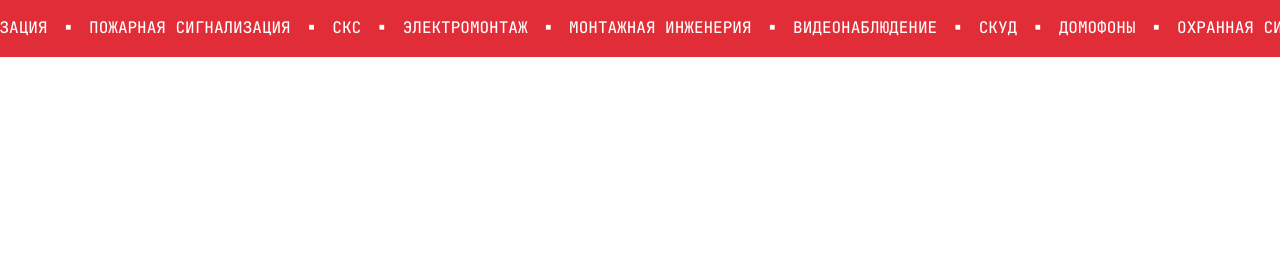
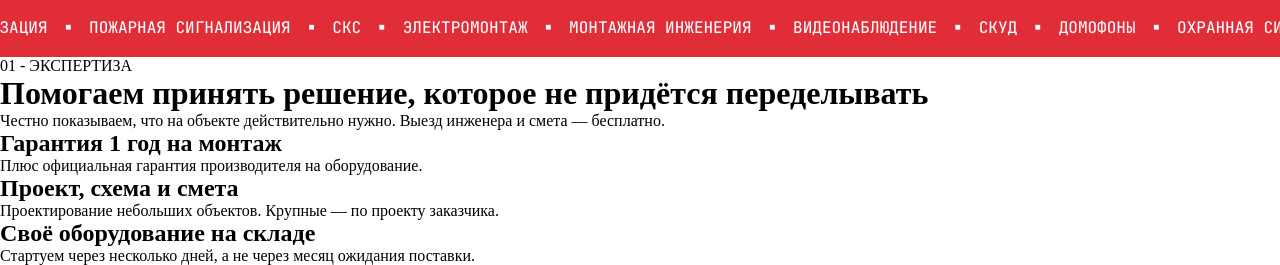
Before and after one commit to mank000/empire, a Django app: page / in a window 1280 px wide. Shown: the part 761-1026 px from the top of the page. Before the commit the page ends 818 px from the top, so only its background shows below. Run offline with Django 5.2, Linux system fonts and the light colour scheme.

Commit message:
refactor: организовал шаблоны и отформатировал код

```diff
--- a/static/css/header.css
+++ b/static/css/header.css
@@ -1,4 +1,3 @@
-
 .header-container {
   width: auto;
   height: 80px;
@@ -26,20 +25,18 @@ nav a {
 }
 .header-contact {
   display: flex;
-
 }
 .header-contact a {
   text-decoration: none;
   font-size: 18px;
 }
-.header-contact span{
+.header-contact span {
   display: block;
   font-size: 14px;
   text-align: right;
 }
 .header-phone {
   margin-right: 16px;
-
 }
 .header-phone a {
   font-family: "Onest";
@@ -60,10 +57,7 @@ nav a {
   vertical-align: middle;
   color: rgba(14, 16, 20, 0.6);
   margin-top: 4px;
-
 }
-
-
 
 .header-socials {
   display: flex;
@@ -97,18 +91,17 @@ nav a {
 }
 
 .telegram-social {
-    --social-color: #239FDB;
+  --social-color: #239fdb;
 }
 
 .whatsapp-social {
-    --social-color: #32D951;
+  --social-color: #32d951;
 }
 
 .header-socials a:hover {
   background-color: white;
   color: var(--social-color);
 }
-
 
 /* псевдоклассы */
 
@@ -119,6 +112,6 @@ nav a:hover {
 .header-contact a:hover {
   text-decoration: underline;
 }
-nav a:not(:first-child){
+nav a:not(:first-child) {
   margin-left: 20px;
 }
--- a/static/css/home.css
+++ b/static/css/home.css
@@ -1,4 +1,3 @@
-
 .block-with-video {
   position: relative;
   height: 680px;
@@ -21,12 +20,7 @@
   pointer-events: none;
 
   background:
-        linear-gradient(
-            0deg,
-            rgba(14, 16, 20, 0) 0%,
-            #0E1014 110.83%
-        ),
-        #0E10141A;
+    linear-gradient(0deg, rgba(14, 16, 20, 0) 0%, #0e1014 110.83%), #0e10141a;
 }
 
 .video-overlay::after {
@@ -34,7 +28,7 @@
   position: absolute;
   inset: 0;
 
-    background: #E02D370F;
+  background: #e02d370f;
   mix-blend-mode: overlay;
 }
 /* Третий слой — текст */
@@ -64,18 +58,14 @@
   background:
     linear-gradient(var(--color), var(--color)) top left / 30px 1px,
     linear-gradient(var(--color), var(--color)) top left / 1px 30px,
-
     linear-gradient(var(--color), var(--color)) top right / 30px 1px,
     linear-gradient(var(--color), var(--color)) top right / 1px 30px,
-
     linear-gradient(var(--color), var(--color)) bottom left / 30px 1px,
     linear-gradient(var(--color), var(--color)) bottom left / 1px 30px,
-
     linear-gradient(var(--color), var(--color)) bottom right / 30px 1px,
     linear-gradient(var(--color), var(--color)) bottom right / 1px 30px;
 
   background-repeat: no-repeat;
-
 }
 .top span {
   font-family: JetBrains Mono;
@@ -106,8 +96,6 @@
   letter-spacing: 0;
   text-transform: uppercase;
   margin: 0;
-
-
 }
 .heading span {
   display: block;
@@ -120,15 +108,13 @@
 
   width: 375px;
   flex-shrink: 0;
-    color: #FFFFFFCC;
-
-
+  color: #ffffffcc;
 }
 .advantages {
   display: flex;
   align-items: center;
-    gap:10px;
-    border-top: rgba(255,255,255,0.2) solid 1px;
+  gap: 10px;
+  border-top: rgba(255, 255, 255, 0.2) solid 1px;
   padding-top: 28px;
 }
 .advantages div {
@@ -147,7 +133,7 @@
 }
 
 .advantages div span {
-    font-family: 'JetBrains Mono';
+  font-family: "JetBrains Mono";
   font-weight: 500;
 
   font-size: 16px;
@@ -168,7 +154,7 @@
 .footer-date {
   display: flex;
   flex-direction: row-reverse;
-    color: #FFFFFF66;
+  color: #ffffff66;
   font-family: JetBrains Mono;
   font-weight: 400;
   font-size: 16px;
@@ -176,7 +162,6 @@
   letter-spacing: 0%;
   vertical-align: middle;
   text-transform: uppercase;
-
 }
 .footer-left {
   display: flex;
@@ -193,7 +178,6 @@
   letter-spacing: 0%;
   vertical-align: middle;
   color: rgba(255, 255, 255, 1);
-
 }
 .red-button {
   display: inline-flex;
@@ -201,7 +185,7 @@
   width: 244px;
   height: 50px;
   box-sizing: border-box;
-    background-color: #E02D37;
+  background-color: #e02d37;
   border: 2px solid white;
   color: white;
   text-decoration: none;
@@ -212,7 +196,7 @@
   align-items: center;
   justify-content: center;
   flex: 1;
-    font-family: 'JetBrains Mono';
+  font-family: "JetBrains Mono";
   font-weight: 700;
   font-size: 16px;
   line-height: 100%;
@@ -220,7 +204,6 @@
   text-align: center;
   vertical-align: middle;
   text-transform: uppercase;
-
 }
 
 .red-button-arrow {
@@ -229,7 +212,6 @@
   justify-content: center;
   flex: 0 0 46px;
   border-left: 2px solid white;
-
 }
 .red-button:hover {
   background: rgba(184, 33, 41, 1);
--- a/static/css/running-string.css
+++ b/static/css/running-string.css
@@ -1,7 +1,7 @@
 .running-string {
   width: 100%;
   height: 58px;
-    background: #E02D37;
+  background: #e02d37;
   overflow: hidden;
 }
 
@@ -22,7 +22,7 @@
   font-family: "JetBrains Mono";
   font-size: 16px;
   font-weight: 500;
-    line-height: 18px
+  line-height: 18px;
 }
 
 @keyframes track-scroll {
--- a/templates/base.html
+++ b/templates/base.html
@@ -1,13 +1,10 @@
-
 {% load static %}
-
 <!DOCTYPE html>
 <html lang="ru">
     <head>
         <meta charset="UTF-8">
         <meta name="viewport" content="width=device-width, initial-scale=1.0">
         {% block extra_css %}{% endblock %}
-
         <link rel="stylesheet" href="{% static 'css/header.css' %}">
         <link rel="stylesheet" href="{% static 'css/base.css' %}">
         <title>{% block title %}Сайт{% endblock %}</title>
--- /dev/null
+++ b/templates/includes/expertise.html
@@ -0,0 +1,26 @@
+<div>
+    <div>
+        <span>01 - ЭКСПЕРТИЗА</span>
+        <h1>
+            Помогаем принять решение,
+            которое не придётся переделывать
+        </h1>
+    </div>
+    <span>Честно показываем, что на объекте действительно нужно. Выезд инженера и смета — бесплатно.</span>
+    <div>
+        <div>
+            <div>
+                <h2>Гарантия 1 год на монтаж</h2>
+                <span>Плюс официальная гарантия производителя на оборудование.</span>
+            </div>
+        </div>
+        <div>
+            <h2>Проект, схема и смета</h2>
+            <span>Проектирование небольших объектов. Крупные — по проекту заказчика.</span>
+        </div>
+        <div>
+            <h2>Своё оборудование на складе</h2>
+            <span>Стартуем через несколько дней, а не через месяц ожидания поставки.</span>
+        </div>
+    </div>
+</div>
--- /dev/null
+++ b/templates/includes/first-page.html
@@ -0,0 +1,55 @@
+{% load static %}
+<div class="first-page">
+    <div class="block-with-video">
+        <video class="video" autoplay muted loop playsinline>
+            <source src="{% static 'video/magnific-luxury-cinematic.mp4' %}"
+                    type="video/mp4">
+        </video>
+        <div class="video-overlay"></div>
+        <div class="video-content">
+            <div class="rectangles">
+                <div class="top">
+                    <svg width="8"
+                         height="8"
+                         viewBox="0 0 8 8"
+                         fill="none"
+                         xmlns="http://www.w3.org/2000/svg">
+                        <rect width="8" height="8" rx="4" fill="#E02D37" />
+                    </svg>
+                    <span>REC 00:00:00</span>
+                </div>
+                <div class="heading">
+                    <h1>СИСТЕМЫ ЗАЩИТЫ</h1>
+                    <span>Проектируем, монтируем и настраиваем системы безопасности и электрику — от квартиры до распределённой сети филиалов.</span>
+                </div>
+                <div class="advantages">
+                    <div>
+                        <span>Бизнесу и частным клиентам</span>
+                    </div>
+                    <div>
+                        <span>Один подрядчик на весь цикл</span>
+                    </div>
+                    <div>
+                        <span>Бесплатный выезд инженера</span>
+                    </div>
+                </div>
+                <div class="footer">
+                    <div class="footer-left">
+                        <span class="upper-button">
+                            Установим любые системы защиты во Владивостоке
+                            <br>
+                            под ключ: проект, оборудование, монтаж и сдача объекта
+                        </span>
+                        <a href="#" class="red-button">
+                            <span class="red-button-text">Оставить заявку</span>
+                            <span class="red-button-arrow">→</span>
+                        </a>
+                    </div>
+                    <div class="footer-date">
+                        <span>DATE / 06.08.2026</span>
+                    </div>
+                </div>
+            </div>
+        </div>
+    </div>
+</div>
--- /dev/null
+++ b/templates/includes/running-string.html
@@ -0,0 +1,22 @@
+<div class="running-string">
+  <div class="track">
+    <div class="track-item">
+      <span>СКУД　▪　ДОМОФОНЫ　▪　ОХРАННАЯ СИГНАЛИЗАЦИЯ　▪　ПОЖАРНАЯ
+        СИГНАЛИЗАЦИЯ　▪　СКС　▪　ЭЛЕКТРОМОНТАЖ　▪　МОНТАЖНАЯ
+        ИНЖЕНЕРИЯ　▪　ВИДЕОНАБЛЮДЕНИЕ　▪　СКУД　▪　ДОМОФОНЫ　▪　ОХРАННАЯ
+        СИГНАЛИЗАЦИЯ　▪　ПОЖАРНАЯ
+        СИГНАЛИЗАЦИЯ　▪　СКС　▪　ЭЛЕКТРОМОНТАЖ　▪　МОНТАЖНАЯ
+        ИНЖЕНЕРИЯ　▪　ВИДЕОНАБЛЮДЕНИЕ　▪
+      </span>
+    </div>
+    <div class="track-item" aria-hidden="true">
+      <span>СКУД　▪　ДОМОФОНЫ　▪　ОХРАННАЯ СИГНАЛИЗАЦИЯ　▪　ПОЖАРНАЯ
+        СИГНАЛИЗАЦИЯ　▪　СКС　▪　ЭЛЕКТРОМОНТАЖ　▪　МОНТАЖНАЯ
+        ИНЖЕНЕРИЯ　▪　ВИДЕОНАБЛЮДЕНИЕ　▪　СКУД　▪　ДОМОФОНЫ　▪　ОХРАННАЯ
+        СИГНАЛИЗАЦИЯ　▪　ПОЖАРНАЯ
+        СИГНАЛИЗАЦИЯ　▪　СКС　▪　ЭЛЕКТРОМОНТАЖ　▪　МОНТАЖНАЯ
+        ИНЖЕНЕРИЯ　▪　ВИДЕОНАБЛЮДЕНИЕ　▪
+      </span>
+    </div>
+  </div>
+</div>
```
Also changed, not shown: settings.json (added, +21 -0 lines), templates/header.html (+15 -8 lines), templates/home.html (+3 -68 lines), static/css/01-expertise.css (added), static/css/base.css (indentation only), static/img/Illustration.png (added). Lines whose indentation alone changed are shown as unchanged.
